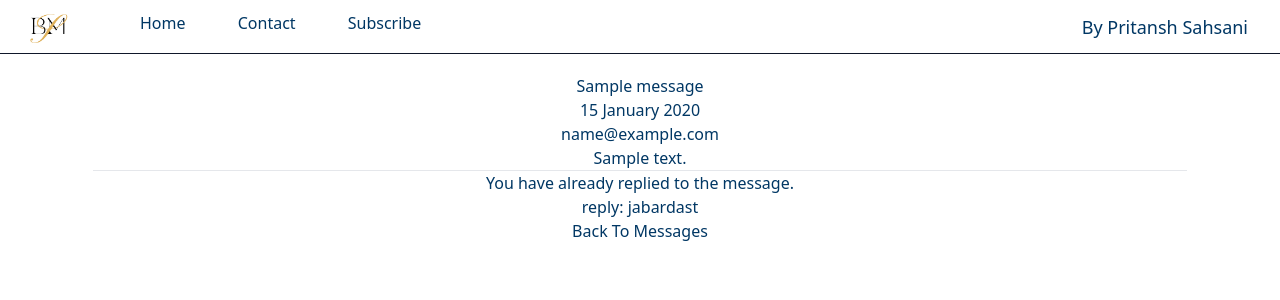
After one commit to pritansh-sahsani/the-bland-mirror, a Flask app: page /reply_message/1 in a window 1280 px wide. The commit adds this page. Shown: the top 300 px of the page. Run offline with Flask 3, Linux system fonts and the light colour scheme; data comes from the database, SQL or seed files in the repository; both versions use the stored data as it was after the commit; tables that the repository leaves empty hold one stand-in row (values such as "Sample post"); style sheets or scripts are compiled from the project's sources; parts of the project's set-up code (start-up, migrations or seed data) failed here and were passed over; some libraries are stand-ins or nearby versions.

Commit message:
Created reply messages and fixed certain bugs

```diff
--- a/main/forms.py
+++ b/main/forms.py
@@ -19,7 +19,6 @@ class ContactForm(FlaskForm):
     message = TextAreaField('Message', validators=[DataRequired(), Length(max=4000)])
     submit = SubmitField('Submit')
 
-
 class PostForm(FlaskForm):
     title = StringField('Title', validators=[DataRequired(), Length(max=100)])
     content = TextAreaField('Content', validators=[Length(min=1, max=100000)])
@@ -35,3 +34,7 @@ class PostForm(FlaskForm):
         self.related_1.choices = selection_choices
         self.related_2.choices = selection_choices
         self.related_3.choices = selection_choices
+
+class MessageReplyForm(FlaskForm):
+    reply = TextAreaField('reply', validators=[DataRequired(), Length(max=4000)])
+    submit = SubmitField('Reply')
--- a/main/routes.py
+++ b/main/routes.py
@@ -1,9 +1,8 @@
 import os
 from flask import render_template, url_for, flash, redirect, request
 from .app import app, db, mail
-from .models import Posts, Comment, Likes, Subscribers, Messages
-from datetime import datetime
-from .forms import CommentForm, SubscribeForm, ContactForm, PostForm
+from .models import Posts, Comment, Likes, Subscribers, Messages, MessageReply
+from .forms import CommentForm, SubscribeForm, ContactForm, PostForm, MessageReplyForm
 from flask_mail import Message
 import re
 
@@ -218,14 +217,19 @@ def send_email_for_new_post(post):
 
 @app.route("/messages")
 def view_messages():
-    query = Messages.query.with_entities(Messages.id, Messages.name, Messages.email, Messages.message, Messages.read, Messages.date)
+    message_query = Messages.query.all()
+    reply_query = MessageReply.query.all()
+
     messages = []
-    for message in query:
+    replies = {}
+    for message in message_query:
         messages.append(message)
+    for reply in reply_query:
+        replies[reply.message_id] = reply.reply
     if len(messages) == 0:
         return render_template("messages.html", no_messages=True)
     else:
-        return render_template("messages.html", messages=messages, no_messages=False)
+        return render_template("messages.html", messages=messages, no_messages=False, replies=replies)
 
 
 
@@ -235,6 +239,8 @@ def delete_message(message_id):
     message = Messages.query.filter_by(id = message_id).first_or_404()
     db.session.delete(message)
     db.session.commit()
+    flash("Message deleted successfully.")
+    return redirect(url_for('messages'))
 
 @app.route('/read_message/<string:message_id>', methods=['GET', 'POST'])
 def read_message(message_id):
@@ -242,7 +248,39 @@ def read_message(message_id):
     message = Messages.query.filter_by(id = message_id).first_or_404()
     update_message = Messages.query.filter_by(id = message_id).update(dict(read = (not message.read)))
     db.session.commit()
-    return
+    if message.read:
+        flash("Message marked as unread.")
+    else:
+        flash("Message marked as read.")
+    return redirect(url_for('messages'))
+
+@app.route('/reply_message/<string:message_id>', methods=['GET', 'POST'])
+def reply_message(message_id):
+    message = Messages.query.filter_by(id = message_id).first_or_404()
+    # reply if exists
+    reply = MessageReply.query.filter_by(message_id = message_id).first()
+    reply_form = MessageReplyForm()
+
+    if reply_form.validate_on_submit():
+        subject = "Reply to your message"
+        body = f"""Hello { message.name }!
+        I am mailing regarding your message on my blog, The Bland Mirror.
+
+        { reply_form.reply.data }"""
+
+        msg = Message(subject = subject, sender=app.config['MAIL_USERNAME'], body=body, recipients=[message.email])
+        mail.send(msg)
+
+        update_message = Messages.query.filter_by(id = message_id).update(dict(replied = True, read = True))
+        db.session.commit()
+        reply = MessageReply(message_id = message_id, reply=reply_form.reply.data)
+        db.session.add(reply)
+        db.session.commit()
+
+        flash("Replied sucessfully.")
+        return redirect(url_for('view_messages'))
+
+    return render_template("reply_message.html", reply_form = reply_form, message = message, reply= reply)
 
 
 @app.errorhandler(404)
--- /dev/null
+++ b/main/templates/reply_message.html
@@ -0,0 +1,42 @@
+{% extends "layout.html" %}
+
+{% block title %}
+    Reply To {{ message.name }}'s Message
+{% endblock %}
+
+{% block main %}
+
+<script src="//ajax.googleapis.com/ajax/libs/jquery/1.9.1/jquery.min.js"></script>
+
+<center>
+    <div class="w-95% hidden md:block">
+        <div id="message{{ message.id }}">
+            <p>{{ message.name }}</p>
+            <p>{{ message.date.strftime("%d %B %Y") }}</p>
+            <p>{{ message.email }}</p>
+            <p>{{ message.message }}</p>
+
+            <hr>
+
+            {% if message.replied == True %}
+                <p>You have already replied to the message.</p>
+                <p>reply: {{ reply.reply }}</p>
+                <a href="{{ url_for('view_messages') }}"><button>Back To Messages</button></a><br>
+            {% else %}
+                <form action='', method="POST" class="w-80% mx-auto mt-6">
+                    {{ reply_form.hidden_tag() }}
+                    {% if reply_form.reply.errors %}
+                        {% for error in reply_form.reply.errors %}
+                            {{ flash(error) }}
+                        {% endfor %}
+                    {% endif %}
+
+                    {{ reply_form.reply(class="w-100% h-10 pl-1% text-center text-xl", placeholder="Reply") }}
+
+                    {{ reply_form.submit(class="my-5 w-20% h-14 bg-blue-400 text-white rounded-lg text-2xl") }}
+                </form>
+            {% endif %}
+        </div>
+    </div>
+</center>
+{% endblock main %}
```
Also changed, not shown: main/models.py (+9 -1 lines), main/templates/messages.html (+12 -3 lines), instance/the_bland_mirror.sqlite3.
